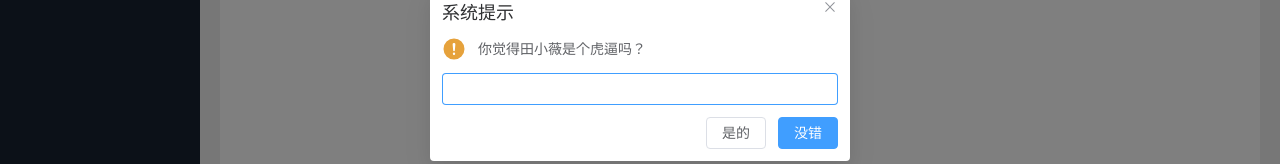
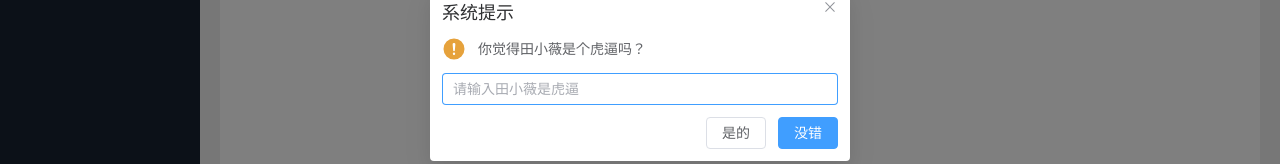
Before and after one commit to aowu33/ts-vite, a Vue app: page / in a window 1280 px wide. Shown: the part 325-489 px from the top of the page. Built offline with nearby package versions, Linux system fonts and the light colour scheme.

Commit message:
:bug: fix: 修复子路由显示问题

```diff
--- a/src/router/index.ts
+++ b/src/router/index.ts
@@ -13,6 +13,7 @@ const routes:Array<RouteRecordRaw> = [
 				confirmButtonText:"没错",
 				cancelButtonText:"是的",
 				type:"warning",
+				inputPlaceholder:"请输入田小薇是虎逼",
 				beforeClose:(action, instance, done)=>{
 						if(action === "cancel" && instance.inputValue != "田小薇是虎逼"){
 							instance.inputPlaceholder = "请输入 田小薇是虎逼"
```
